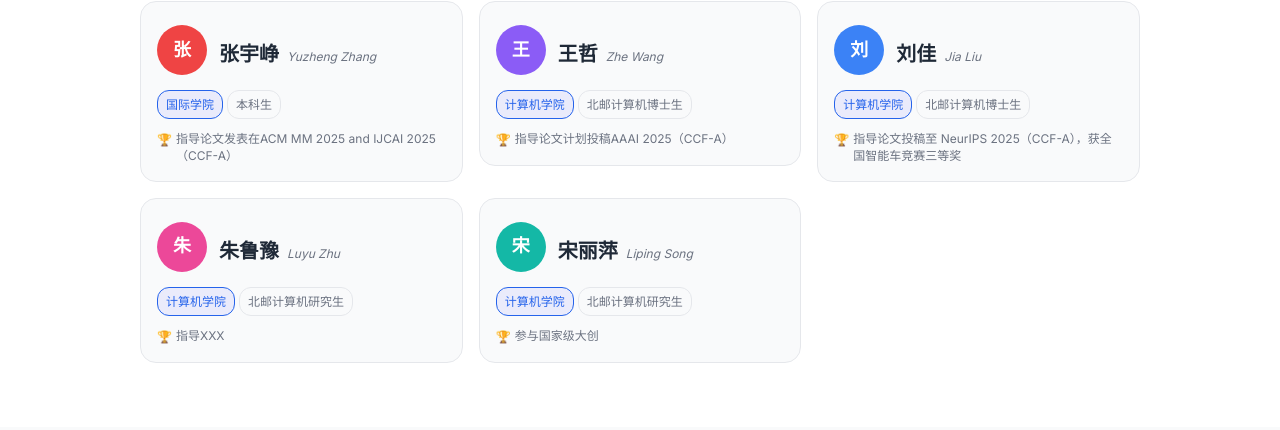
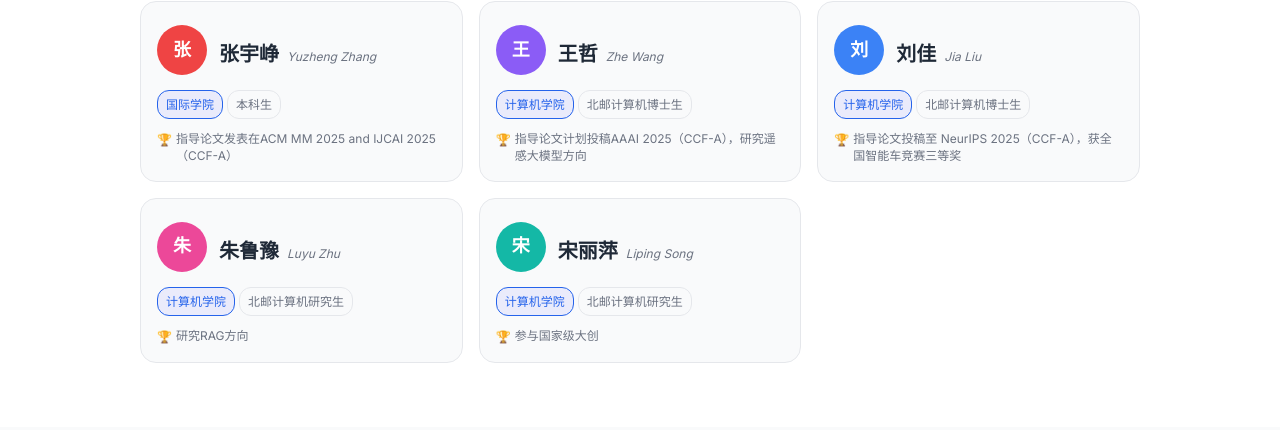
Before and after one commit to xiaoqian19940510/xiaoqian19940510.github.io, a Jekyll site: the page built from index.html, in a window 1280 px wide and 900 px high, scrolled down 6475 px. Shown: the part 129-559 px from the top of the window. Built offline with Jekyll 4.4.1, drawn with Linux system fonts in a browser that asks for light colours; the list of posts is cut into pages by our own code.

Commit message:
Update mentorship.yml

```diff
--- a/_data/mentorship.yml
+++ b/_data/mentorship.yml
@@ -33,7 +33,7 @@ students:
     name_en: Zhe Wang
     affiliation: 计算机学院
     level: 北邮计算机博士生
-    achievement: 指导论文计划投稿AAAI 2025（CCF-A）
+    achievement: 指导论文计划投稿AAAI 2025（CCF-A），研究遥感大模型方向
     avatar_color: "#8B5CF6"  # 淡雅紫罗兰
 
   - name: 刘佳
@@ -47,7 +47,7 @@ students:
     name_en: Luyu Zhu
     affiliation: 计算机学院
     level: 北邮计算机研究生
-    achievement: 指导XXX
+    achievement: 研究RAG方向
     avatar_color: "#EC4899"  # 柔和玫瑰粉
 
   - name: 宋丽萍
```
